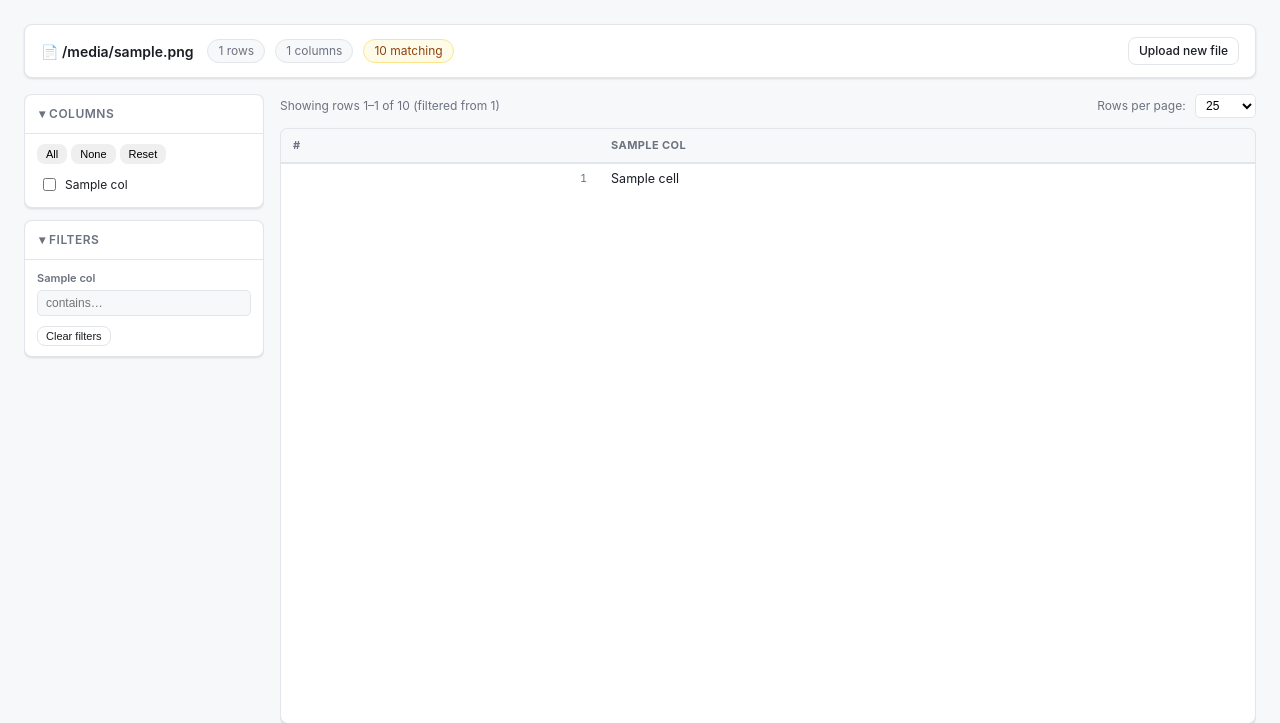
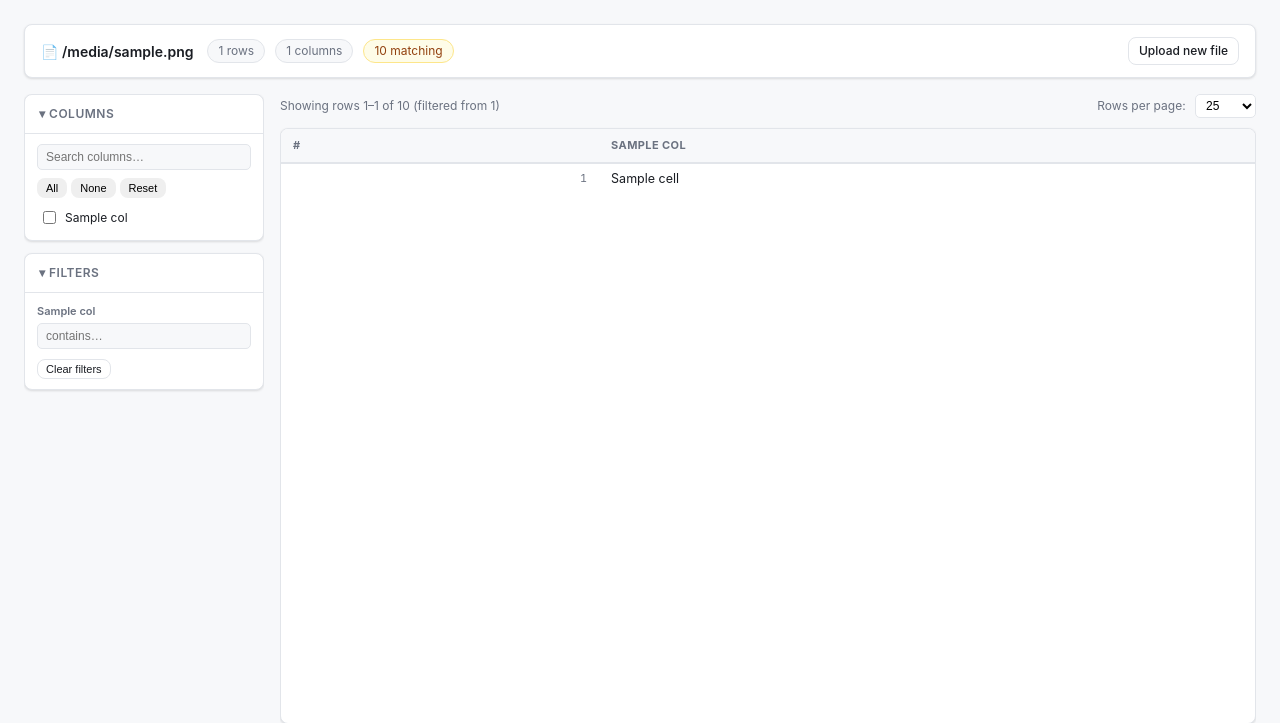
Before and after one commit to juxgen2/easy-parquet-reader, a Flask app: template templates/dataset.html in a window 1280 px wide. Shown: the part 52-775 px from the top of the page. Run offline with Flask 3, Linux system fonts and the light colour scheme; the template is opened without the code that fills it: most values are stand-ins (such as "Sample title", 1, 10 or a date in 2020); some libraries are stand-ins or nearby versions.

Commit message:
Add .csv.gz support and improve Columns panel with search input and wrapping
Agent-Logs-Url: https://github.com/juxgen2/easy-parquet-reader/sessions/864fc9a6-136e-4e6b-b579-49b26738e0d0

Co-authored-by: juxgen2 <6803969+juxgen2@users.noreply.github.com>

```diff
--- a/app.py
+++ b/app.py
@@ -20,7 +20,7 @@ app.config["MAX_CONTENT_LENGTH"] = 200 * 1024 * 1024  # 200 MB
 # In-memory store: dataset_id -> {"df": pd.DataFrame, "filename": str}
 _STORE: dict[str, dict[str, Any]] = {}
 
-ACCEPTED_EXTENSIONS = {".parquet", ".csv", ".xlsx", ".xls", ".json", ".jsonl", ".feather", ".pkl"}
+ACCEPTED_EXTENSIONS = {".parquet", ".csv", ".csv.gz", ".xlsx", ".xls", ".json", ".jsonl", ".feather", ".pkl"}
 
 # ---------------------------------------------------------------------------
 # Data loading helpers
@@ -37,6 +37,15 @@ def load_dataframe(file_storage) -> pd.DataFrame:
 
     if name_lower.endswith(".parquet"):
         return pd.read_parquet(buf, engine="pyarrow")
+    if name_lower.endswith(".csv.gz"):
+        for enc in ("utf-8", "utf-8-sig", "latin-1", "cp1252"):
+            try:
+                buf.seek(0)
+                return pd.read_csv(buf, encoding=enc, compression="gzip", low_memory=False)
+            except UnicodeDecodeError:
+                continue
+        buf.seek(0)
+        return pd.read_csv(buf, encoding="latin-1", compression="gzip", low_memory=False)
     if name_lower.endswith(".csv"):
         for enc in ("utf-8", "utf-8-sig", "latin-1", "cp1252"):
             try:
@@ -174,7 +183,12 @@ def upload():
         return render_template("index.html", error="No file selected.")
 
     filename: str = file.filename or ""
-    ext = "." + filename.rsplit(".", 1)[-1].lower() if "." in filename else ""
+    name_lower = filename.lower()
+    # Handle double extensions like .csv.gz before falling back to single extension
+    if name_lower.endswith(".csv.gz"):
+        ext = ".csv.gz"
+    else:
+        ext = "." + filename.rsplit(".", 1)[-1].lower() if "." in filename else ""
     if ext not in ACCEPTED_EXTENSIONS:
         return render_template("index.html", error=f"Unsupported file type '{ext}'. Accepted: {', '.join(sorted(ACCEPTED_EXTENSIONS))}")
 
--- a/static/app.css
+++ b/static/app.css
@@ -252,9 +252,24 @@ details[open] > .panel-title::before { content: "▾ "; }
 /* ── Column panel ── */
 .col-buttons { display: flex; gap: 4px; margin-bottom: 8px; }
 
+.col-search-input {
+  width: 100%;
+  padding: 5px 8px;
+  border: 1px solid var(--border);
+  border-radius: 5px;
+  font-size: 12px;
+  background: var(--bg);
+  color: var(--text);
+  outline: none;
+  transition: border-color .15s;
+  margin-bottom: 8px;
+}
+
+.col-search-input:focus { border-color: var(--primary); background: var(--surface); }
+
 .col-item {
   display: flex;
-  align-items: center;
+  align-items: flex-start;
   gap: 6px;
   padding: 3px 2px;
   font-size: 12px;
@@ -263,8 +278,8 @@ details[open] > .panel-title::before { content: "▾ "; }
 }
 
 .col-item:hover { background: var(--bg); }
-.col-item input { flex-shrink: 0; }
-.col-item span { overflow: hidden; text-overflow: ellipsis; white-space: nowrap; }
+.col-item input { flex-shrink: 0; margin-top: 2px; }
+.col-item span { word-break: break-word; }
 
 /* ── Filter panel ── */
 .filter-item { margin-bottom: 8px; }
--- a/templates/dataset.html
+++ b/templates/dataset.html
@@ -30,6 +30,8 @@
              hx-target="#table-area"
              hx-include="#filter-form, #cols-panel input[type=checkbox]"
              hx-swap="innerHTML">
+          <input type="text" id="col-search" class="col-search-input" placeholder="Search columns…"
+                 oninput="filterColItems(this.value)" autocomplete="off" />
           <div class="col-buttons">
             <button type="button" class="btn btn-xs" onclick="setAllCols(true)">All</button>
             <button type="button" class="btn btn-xs" onclick="setAllCols(false)">None</button>
@@ -39,7 +41,7 @@
           <label class="col-item">
             <input type="checkbox" name="cols" value="{{ col | e }}"
             {% if col in visible_cols_set %}checked{% endif %} />
-            <span>{{ col | e }}</span>
+            <span title="{{ col | e }}">{{ col | e }}</span>
           </label>
           {% endfor %}
         </div>
@@ -113,6 +115,16 @@
     htmx.trigger('#cols-panel', 'change');
   }
 
+  function filterColItems(query) {
+    const q = query.toLowerCase();
+    document.querySelectorAll('#cols-panel .col-item').forEach(item => {
+      const name = item.querySelector('span').textContent.toLowerCase();
+      const hidden = !name.includes(q);
+      item.style.display = hidden ? 'none' : '';
+      item.setAttribute('aria-hidden', hidden ? 'true' : 'false');
+    });
+  }
+
   function clearFilters() {
     document.querySelectorAll('#filter-form input[type=text], #filter-form input[type=number]').forEach(el => el.value = '');
     document.querySelectorAll('#filter-form select').forEach(el => el.selectedIndex = 0);
--- a/templates/index.html
+++ b/templates/index.html
@@ -5,7 +5,7 @@
 <div class="upload-page">
   <div class="upload-card">
     <h1>Upload a tabular file</h1>
-    <p class="subtitle">Supports Parquet, CSV, Excel, JSON, JSONL, Feather, Pickle&nbsp;• max 200&nbsp;MB</p>
+    <p class="subtitle">Supports Parquet, CSV, csv.gz, Excel, JSON, JSONL, Feather, Pickle&nbsp;• max 200&nbsp;MB</p>
 
     {% if error %}
     <div class="alert alert-error">{{ error }}</div>
@@ -19,7 +19,7 @@
           <p class="dropzone-sub">or</p>
           <label class="btn btn-primary" for="file-input">Browse file…</label>
           <input id="file-input" type="file" name="file" class="file-input-hidden"
-                 accept=".parquet,.csv,.xlsx,.xls,.json,.jsonl,.feather,.pkl"
+                 accept=".parquet,.csv,.csv.gz,.xlsx,.xls,.json,.jsonl,.feather,.pkl"
                  onchange="handleFileSelect(this)" />
         </div>
         <p id="selected-file" class="selected-file-name"></p>
```
Also changed, not shown: README.md.
